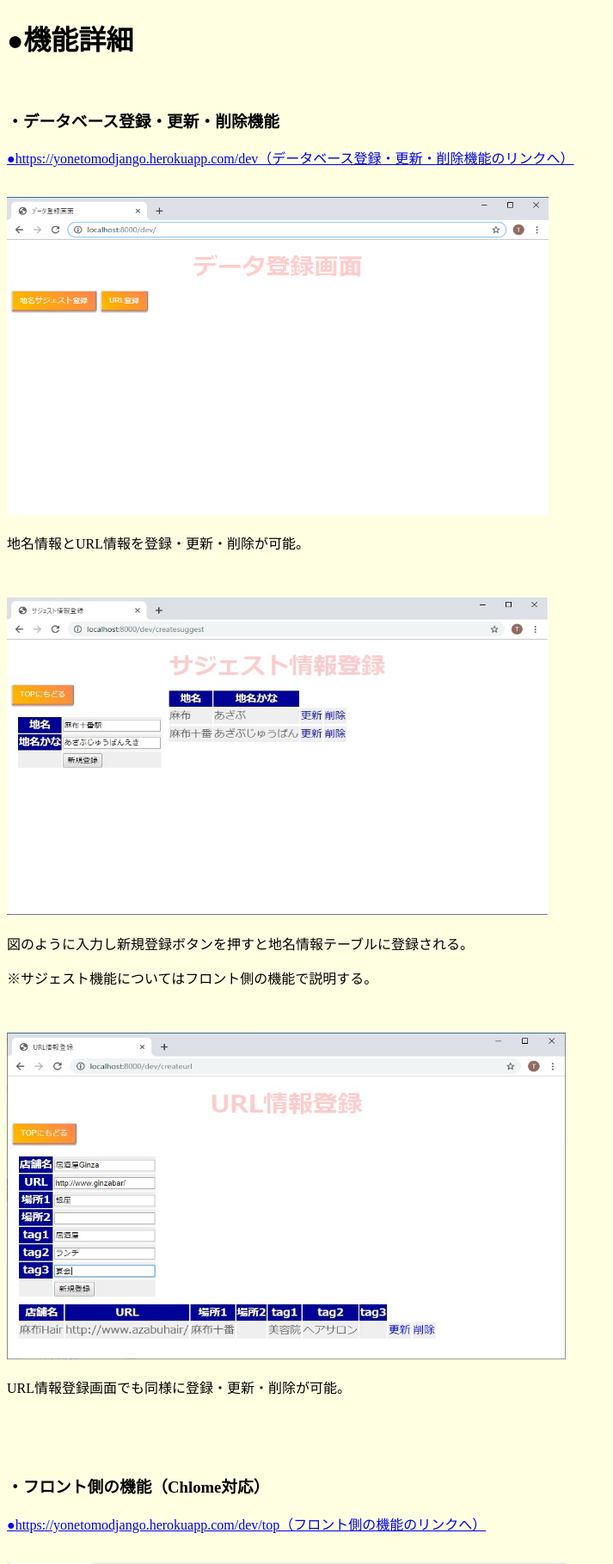
After one commit to yonechitest/Django-Heroku, a Django app: page /dev/djangoportfolio in a window 1280 px wide. The commit adds this page. Shown: the top 1819 px of the page at 86% size, without its empty margins (0-713 px from the left). Run offline with Django 3.2, Linux system fonts and the light colour scheme.

Commit message:
機能詳細のページを作成

```diff
--- a/djangoメモ.txt
+++ b/djangoメモ.txt
@@ -24,7 +24,7 @@ git push heroku master
 #GitHubにpushする手順
 git add -A .
 git commit -m ""
-git push origin master（パスコード⇒Enter passphrase for key '/c/Users/USER/.ssh/id_rsa':Y****1k*）
+git push origin master（パスコード⇒Enter passphrase for key '/c/Users/USER/.ssh/id_rsa':Y****1**）
 
 途中、、、
 ! [rejected]        master -> master (fetch first)
--- /dev/null
+++ b/hello/templates/hello/djangoportfolio.html
@@ -0,0 +1,64 @@
+{% load static %}
+<!doctype html>
+<html lang=ja>
+    <head>
+        <mata charset=UTF-8>
+        <title>機能詳細</title>
+    </head>
+    <style>
+        body {
+            background-color:#ffffe2
+            }
+    </style>
+
+    <body>
+    <h1>●機能詳細</h1>
+
+
+    <br>
+    <h3>・データベース登録・更新・削除機能</h3>
+    <p><a href="{% url 'index' %}" target="_blank">●https://yonetomodjango.herokuapp.com/dev（データベース登録・更新・削除機能のリンクへ） </a></p>
+        <br>
+    <img src="{% static 'img/top.jpg' %}" width="630" height="370">
+    <p>地名情報とURL情報を登録・更新・削除が可能。</p>
+    <br><br>
+    <img src="{% static 'img/suggest.jpg' %}" width="630" height="370">
+    <p>図のように入力し新規登録ボタンを押すと地名情報テーブルに登録される。</p>
+    <p>※サジェスト機能についてはフロント側の機能で説明する。</p>
+    <br><br>
+    <img src="{% static 'img/url.jpg' %}" width="650" height="380">
+    <p>URL情報登録画面でも同様に登録・更新・削除が可能。</p>
+    <br>
+    <br><br>
+
+
+
+    <h3>・フロント側の機能（Chlome対応）</h3>
+    <p><a href="{% url 'top' %}" target="_blank">●https://yonetomodjango.herokuapp.com/dev/top（フロント側の機能のリンクへ）</a></p>
+    <br>
+    <img src="{% static 'img/frontsuggest.png' %}" width="650" height="380">
+    <p>2文字入力すると地名テーブルのかな情報を参照してサジェストワードを表示させる。（jQueryで実装）</p>
+    <p>※図は'あざ'と入力すると地名テーブルに登録されてるワードが表示される。</p>
+    <br><br>
+    <img src="{% static 'img/frontrwd.jpg' %}" width="650" height="380">
+    <p>スマホのデザインにも対応（iphoneX対応）</p>
+    <br><br>
+    <img src="{% static 'img/frontcheck.jpg' %}" width="650" height="380">    <br>
+    <p>テキストエリアに未変更、未入力箇所があると...。↓</p>
+    <img src="{% static 'img/frontcheck2.jpg' %}" width="650" height="380">
+    <p>アラートダイアログが表示される（SweetAlertを実装）</p>
+    <br><br>
+    <img src="{% static 'img/frontserch.jpg' %}" width="650" height="380">
+    <p>キーワードを入れて検索ボタンを押すとボタンと入力エリアが非活性になり、ローディング画面が５秒間流れる。</p>
+    <p>※Javascripで５秒間を制御</p>
+    <br><br>
+    <img src="{% static 'img/frontresult.jpg' %}" width="650" height="380">
+    <p>データベースのURLテーブルを検索し、入力ワードを含むデータの店舗名とURLを表示させる。</p>
+    <p>※図の検索結果は既に登録されていた麻布Hairのデータが表示されている。</p>
+    <br>
+
+     <br><br><br>
+
+
+    </body>
+</html>
--- a/hello/templates/hello/editsuggest.html
+++ b/hello/templates/hello/editsuggest.html
@@ -8,7 +8,7 @@
     </head>
     <body>
         <h1>{{title}}</h1>
-        <input type="button" class="btn-gradient-3d-orange"  value="場所一覧画面にもどる" onClick="location.href='{% url 'createsuggest' %}'">
+        <input type="button" class="btn-gradient-3d-orange"  value="地名一覧画面にもどる" onClick="location.href='{% url 'createsuggest' %}'">
         <table >
                 <form action="{% url 'editsuggest' id %}" method="post">
                     {% csrf_token %}
--- a/hello/urls.py
+++ b/hello/urls.py
@@ -26,6 +26,7 @@ urlpatterns = [
     path('top', views.top, name='top'),
     path('top2', views.top2, name='top2'),
     path('devtest', views.devtest, name='devtest'),
+    path('djangoportfolio', views.djangoportfolio, name='djangoportfolio'),
 
 
 
--- a/hello/views.py
+++ b/hello/views.py
@@ -274,6 +274,8 @@ def message(request, page=1):
 
 
 
+def djangoportfolio(request):
+    return render(request, 'hello/djangoportfolio.html')
 
 def top(request):
     pulllist = {
```
Also changed, not shown: hello/static/img/front1.jpg (added), hello/static/img/frontcheck.jpg (added), hello/static/img/frontcheck2.jpg (added), hello/static/img/frontresult.jpg (added), hello/static/img/frontrwd.jpg (added), hello/static/img/frontserch.jpg (added), hello/static/img/frontsuggest.png (added), hello/static/img/suggest.jpg (added), hello/static/img/top.jpg (added), hello/static/img/url.jpg (added).
